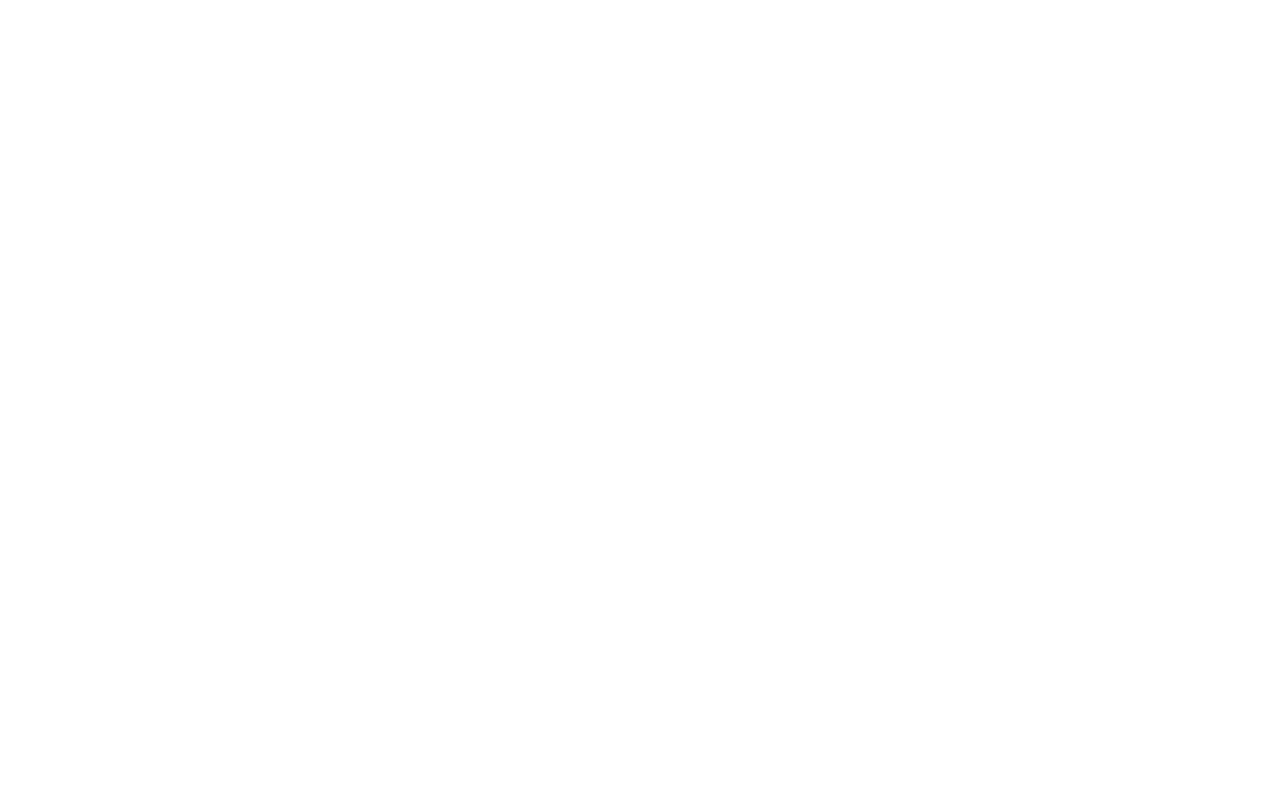
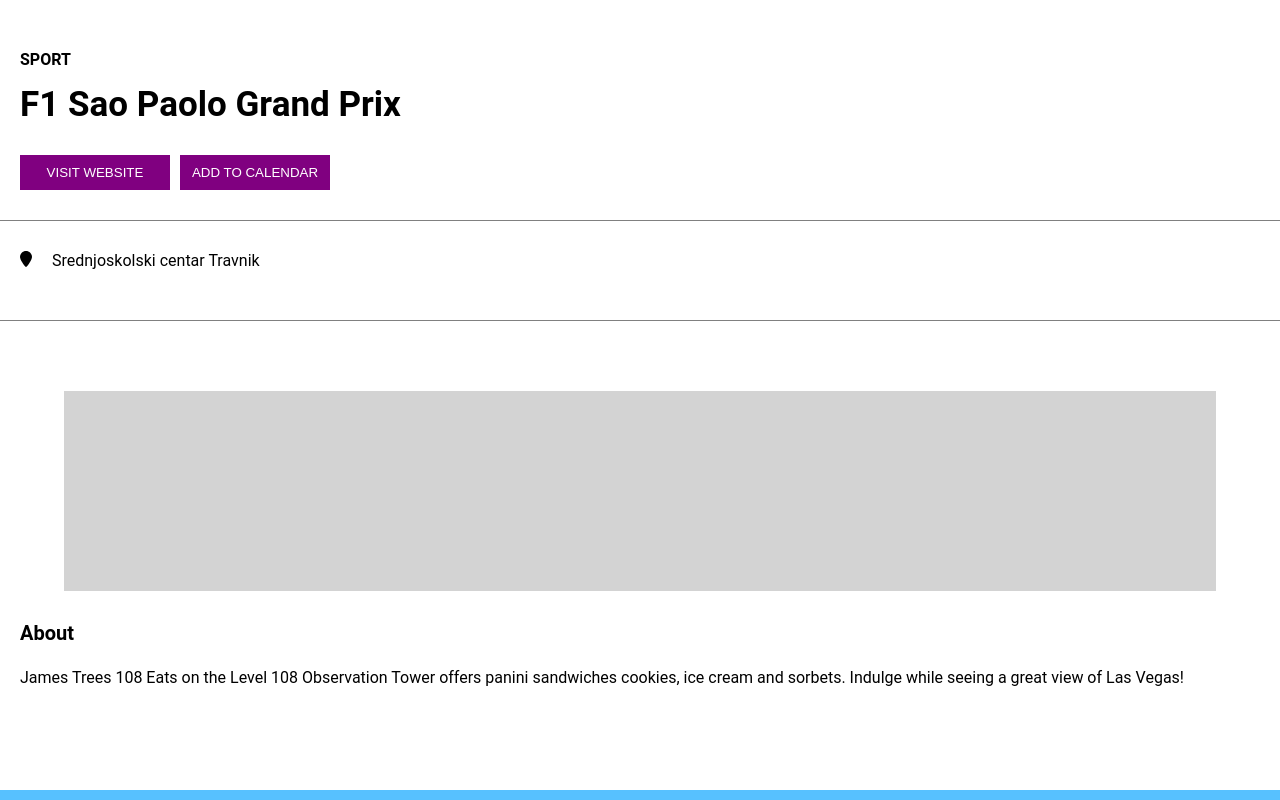
Before and after one commit to jasarevicedis/GoTravnik, an Angular app: page /events/eventitem in a window 1280 px wide. Before the commit this address led to /. Shown: the part 440-1240 px from the top of the page. Before the commit the page ends 800 px from the top, so only its background shows below. Built offline with nearby package versions, Linux system fonts and the light colour scheme.

Commit message:
events itempage layout update

```diff
--- /dev/null
+++ b/src/app/public/itempages/event-itempage/event-itempage.component.html
@@ -0,0 +1,27 @@
+<div class="item-wallpaper"></div>
+<div class="item-data">
+    <p class="event-category">SPORT</p>
+    <p class="event-title">F1 Sao Paolo Grand Prix</p>
+
+    <div class="buttons">
+        <button class="website">VISIT WEBSITE</button>
+    <button class="add-calendar">ADD TO CALENDAR</button>
+    </div>
+</div>
+<div class="item-details">
+    <div class="item-address">
+        <svg xmlns="http://www.w3.org/2000/svg" height="1em" viewBox="0 0 384 512"><!--! Font Awesome Free 6.4.2 by @fontawesome - https://fontawesome.com License - https://fontawesome.com/license (Commercial License) Copyright 2023 Fonticons, Inc. --><path d="M384 192c0 87.4-117 243-168.3 307.2c-12.3 15.3-35.1 15.3-47.4 0C117 435 0 279.4 0 192C0 86 86 0 192 0S384 86 384 192z"/></svg>
+        <p>Srednjoskolski centar Travnik</p>
+    </div>
+
+</div>
+<div class="item-map"></div>
+<div class="item-about">
+    <p class="about">About</p>
+    <p class="about-txt">
+        James Trees 108 Eats on the Level 108 Observation Tower
+        offers panini sandwiches cookies, ice cream and sorbets.
+        Indulge while seeing a great view of Las Vegas!
+
+    </p>
+</div>
--- /dev/null
+++ b/src/app/public/itempages/event-itempage/event-itempage.component.scss
@@ -0,0 +1,87 @@
+
+:host {
+    display: flex;
+    flex-direction: column;
+    width: 100%;
+    .item-wallpaper {
+        height: 430px;
+        width: 100%;
+        background-color: pink;
+    }
+    .item-data {
+        padding-left: 20px;
+        display: flex;
+        flex-direction: column;
+        border-bottom: 1px solid grey;
+        .event-category {
+            margin-top: 60px;
+            font-size: 16px;
+            font-weight: bold;
+        }
+        .event-title {
+            margin-top: 15px;
+            font-size: 35px;
+            font-weight: bolder;
+        }
+
+        .website {
+            margin-top: 30px;
+            width: 150px;
+            height: 35px;
+            background-color: purple;
+            border: none;
+            color: white;
+            margin-bottom: 30px;
+        }
+        .add-calendar {
+            margin-top: 30px;
+            width: 150px;
+            height: 35px;
+            background-color: purple;
+            border: none;
+            color: white;
+            margin-bottom: 30px;
+            margin-left: 10px;
+        }
+    }
+    .item-details {
+        display: flex;
+        flex-direction: column;
+        padding-left: 20px;
+        div {
+            display: flex;
+            margin-top: 30px;
+            svg {
+                margin-right: 20px;
+            }
+        }
+        padding-bottom: 50px;
+        border-bottom: 1px solid grey;
+    }
+    .item-map {
+        margin-top: 70px;
+        width: 90%;
+        align-self: center;
+        height: 200px;
+        display: flex;
+        background-color: lightgrey;
+    }
+    .item-about {
+        display: flex;
+        flex-direction: column;
+        .about {
+            margin-left: 20px;
+            font-size: 20px;
+            font-weight: bolder;
+            margin-top: 30px;
+
+        }
+        .about-txt {
+            margin-top: 20px;
+            margin-left: 20px;
+            width: calc(100% - 40px);
+            line-height: 25px;
+            margin-bottom: 100px;
+        }
+    }
+}
--- a/src/app/public/pages/eventpage/eventpage.component.html
+++ b/src/app/public/pages/eventpage/eventpage.component.html
@@ -18,7 +18,6 @@
 
 </div>
 <div class="events-container">
-    <app-event-card></app-event-card>
-    <app-event-card></app-event-card>
-    <app-event-card></app-event-card>
+    <app-event-card routerLink="eventitem"></app-event-card>
+
 </div>
--- a/src/app/public/public-routing.module.ts
+++ b/src/app/public/public-routing.module.ts
@@ -10,6 +10,7 @@
 import { AreguidepageComponent } from './pages/areguidepage/areguidepage.component';
 import { AttractionDetailsComponent } from './pages/attraction-details/attraction-details.component';
 import { FoodItempageComponent } from './itempages/food-itempage/food-itempage.component';
+import { EventItempageComponent } from './itempages/event-itempage/event-itempage.component';
 
 
 const routes: Routes = [
@@ -28,7 +29,10 @@
           {path:'starigrad', component: AttractionDetailsComponent}
         ]
       },
-      {path:'events', component: EventpageComponent},
+      {path:'events', children: [
+        {path: '', component: EventpageComponent},
+        {path:'eventitem', component: EventItempageComponent}
+      ]},
       {path:'areaguide', component:AreguidepageComponent},
 
 
--- a/src/app/public/public.module.ts
+++ b/src/app/public/public.module.ts
@@ -37,6 +37,7 @@
 import { FoodFilterComponent } from './filters/food-filter/food-filter.component';
 import { BlogShortcutComponent } from './components/blog-shortcut/blog-shortcut.component';
 import { BigBlogShortcutComponent } from './components/big-blog-shortcut/big-blog-shortcut.component';
+import { EventItempageComponent } from './itempages/event-itempage/event-itempage.component';
 
 
 
@@ -66,6 +67,7 @@
     FoodFilterComponent,
     BlogShortcutComponent,
     BigBlogShortcutComponent,
+    EventItempageComponent,
 
     //WeatherpageComponent,
 
```
Also changed, not shown: src/app/public/itempages/event-itempage/event-itempage.component.ts (added, +10 -0 lines), 1 other file (tests, documents, lock files or other folders).
